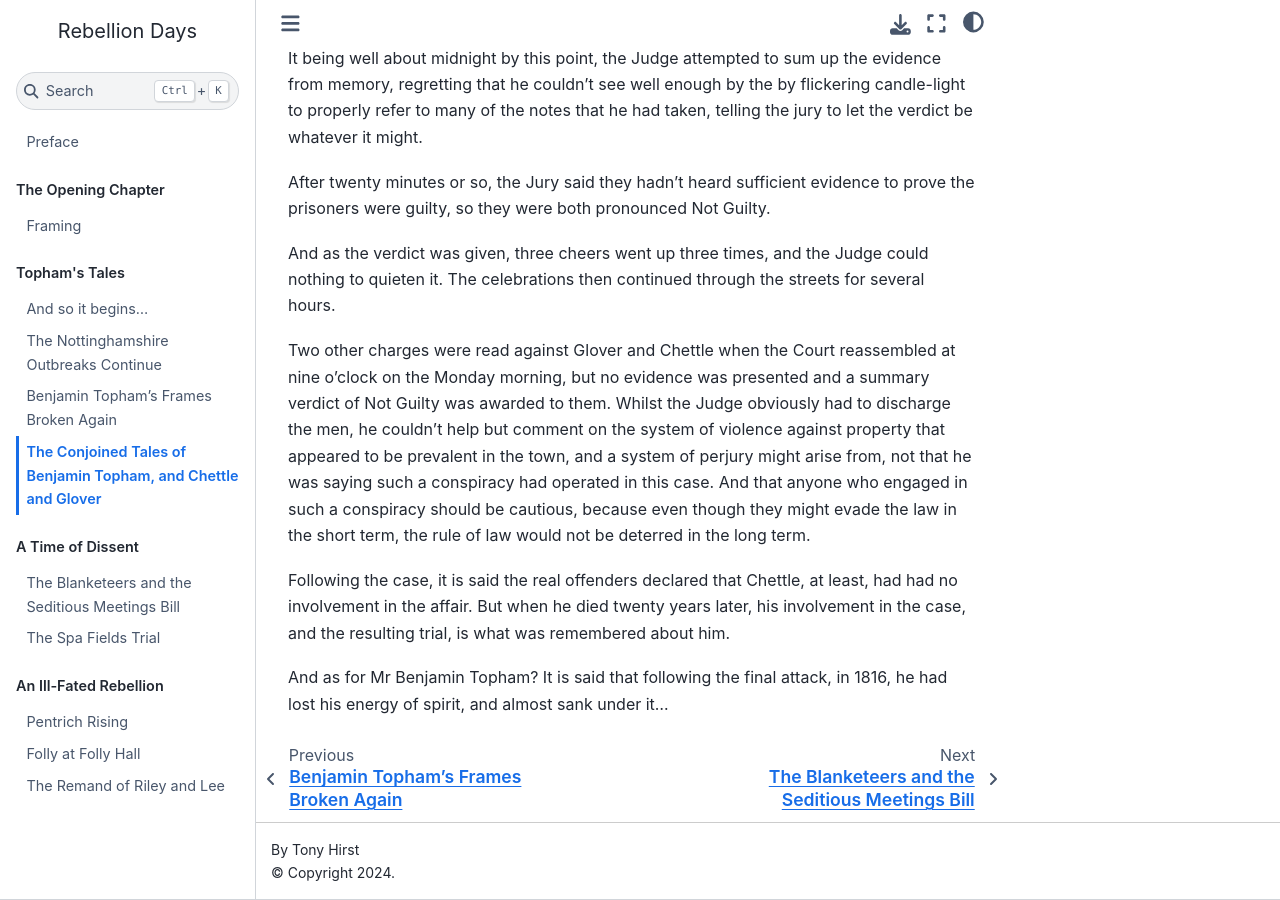
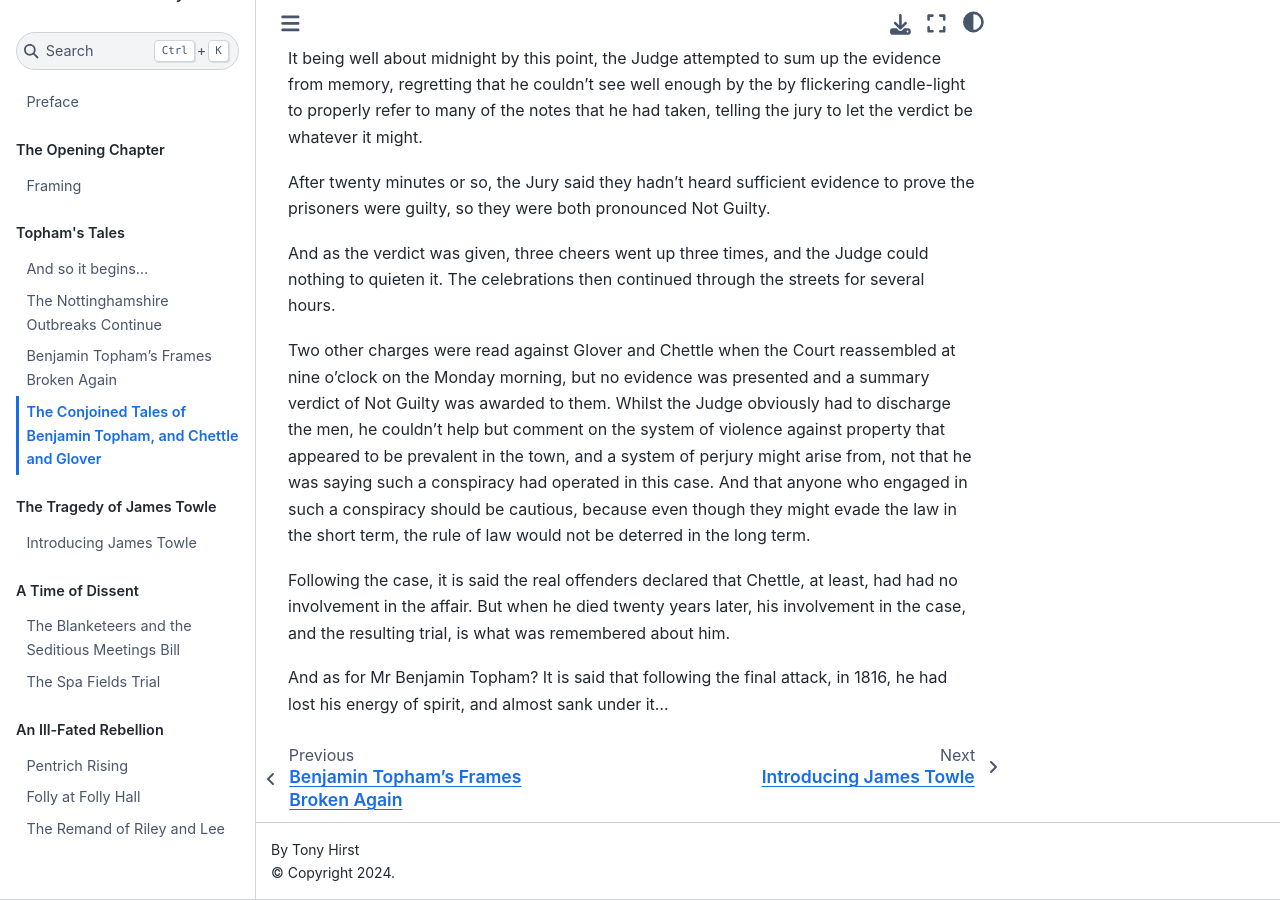
Before and after one commit to psychemedia/pentrich-uprising, a Jupyter Book: the page built from tellings/07_tale_of_benjamin_topham.md, in a window 1280 px wide and 900 px high, scrolled down 4549 px. Built offline with Jupyter Book 1.0.4 settings and Sphinx 7.4.7 and the Sphinx Book theme 1.1.4, drawn with Linux system fonts in a browser that asks for light colours.

Commit message:
Add towle part 1 to contents

```diff
--- a/_toc.yml
+++ b/_toc.yml
@@ -10,6 +10,9 @@ parts:
   - file: histories/16_topham_1812
   - file: histories/53_topham_1816
   - file: tellings/07_tale_of_benjamin_topham
+- caption: The Tragedy of James Towle
+  chapters:
+  - file: resources/20_James_Towle_1814
 - caption: A Time of Dissent
   chapters:
   - file: tellings/50_march_of_the_blanketeers
```
